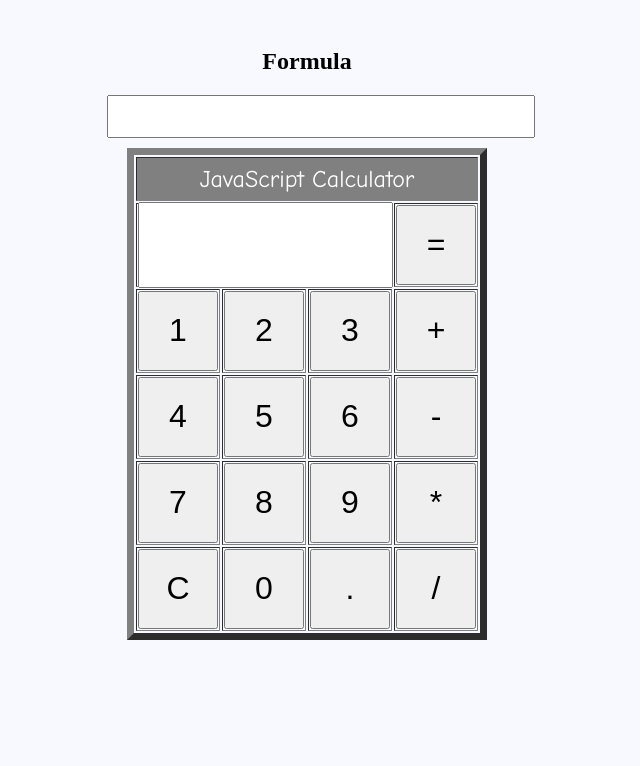
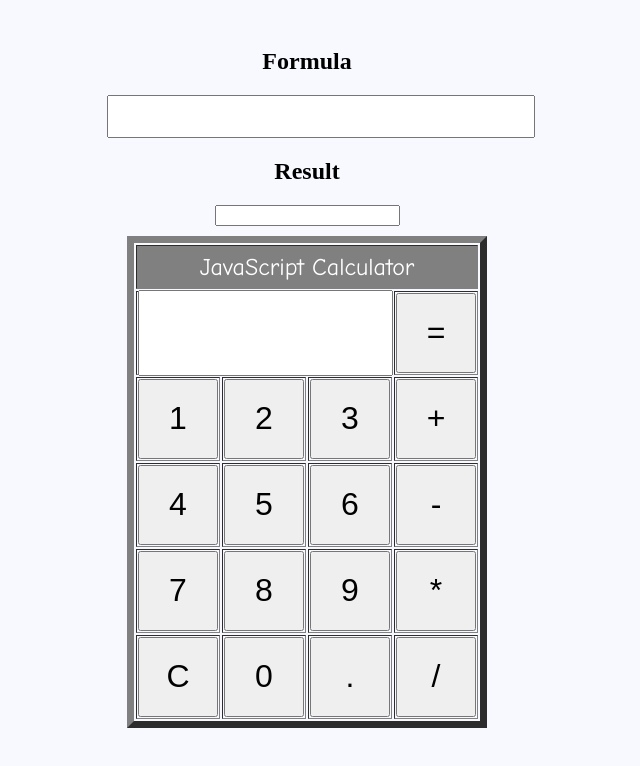
Before and after one commit to ibrahim-ahmed-11/Simple-JavaScript-Calculator, a plain HTML site: page index.html in a window 1280 px wide. Shown: the whole page, without its empty margins (333-973 px from the left). Drawn offline with Linux system fonts and the light colour scheme.

Commit message:
update index.html

```diff
--- a/index.html
+++ b/index.html
@@ -11,7 +11,12 @@
     <div id="pageContainer">
         <div id="formulaContainer">
             <h2>Formula</h2>
-            <input type="text" id="txtFormula" name="txtFormula">
+            <input type="text" id="txtFormula" name="txtFormula" readonly>
+        </div>
+
+        <div id="resultContainer">
+            <h2>Result</h2>
+            <input type="text" id="txtResult" name="txtResult" readonly>
         </div>
 
         <div id="calculatorContainer">
@@ -23,7 +28,7 @@
                     </tr>
                     <tr>
                         <td colspan="3">
-                            <input id="Answer" type="text">
+                            <input id="Answer" type="text" readonly>
                         </td>
                         <td>
                             <input type="button" value="=" onclick="EnterEqual()">
```
